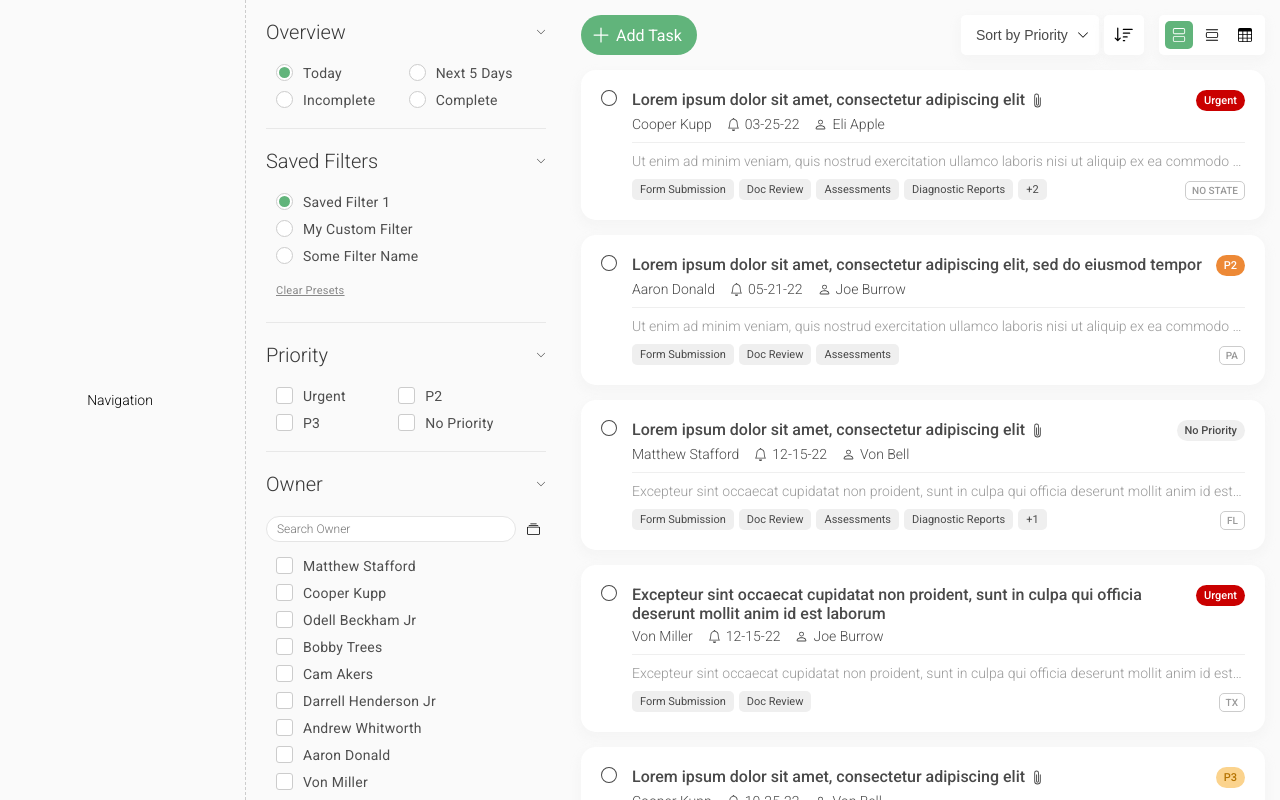
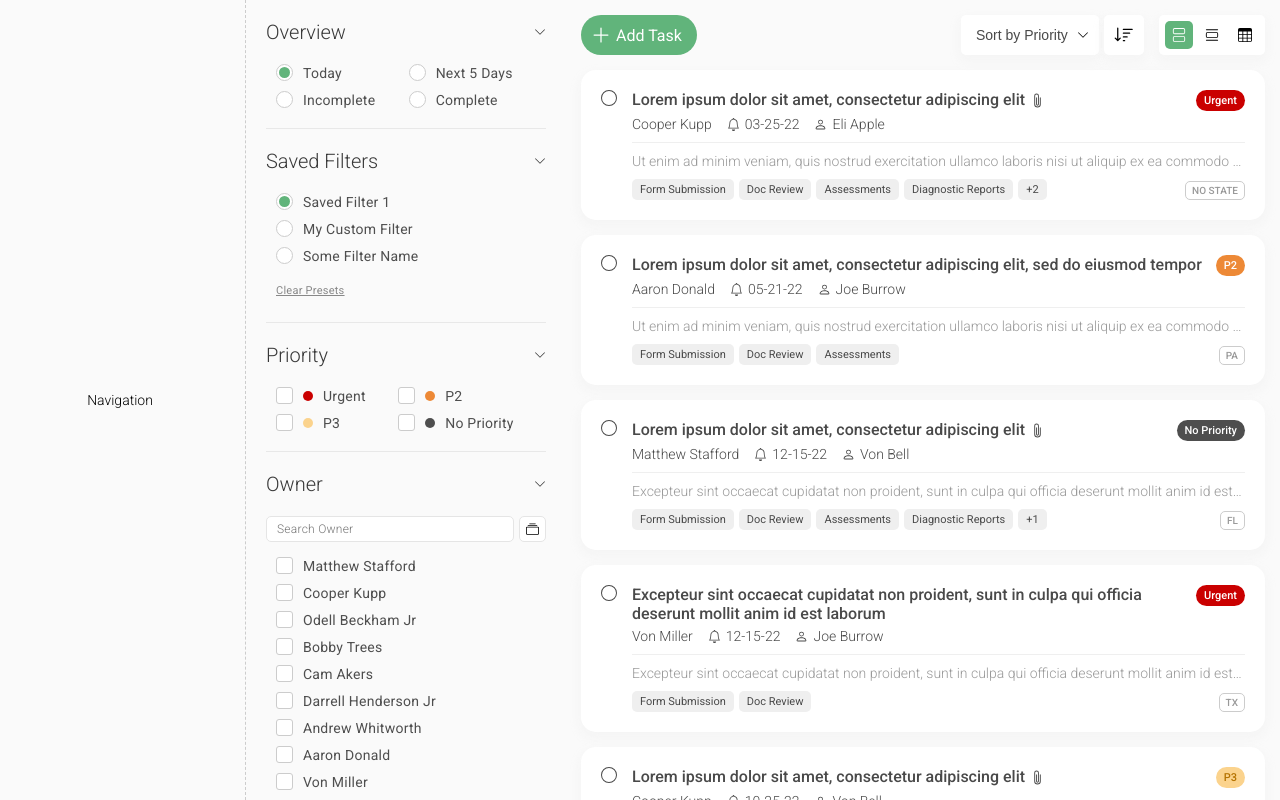
Before and after one commit to dchoi87/akute-health, a React (Create React App) app: page / in a window 1280 px wide. Built offline with nearby package versions, Linux system fonts and the light colour scheme.

Commit message:
Priority Visual

```diff
--- a/src/components/tasks/card/index.module.css
+++ b/src/components/tasks/card/index.module.css
@@ -72,7 +72,8 @@
   padding: 4px 8px;
   border-radius: 15px;
   white-space: nowrap;
-  background: #efefef;
+  background: #4e4e4e;
+  color: #fff;
 }
 .urgent {
   color: #fff;
@@ -168,5 +169,4 @@
   }
 }
 @media screen and (min-width: 960px) {
-
 }
--- a/src/components/tasks/common/button/index.module.css
+++ b/src/components/tasks/common/button/index.module.css
@@ -87,13 +87,15 @@
   pointer-events: none;
 }
 .collection {
-  background: transparent;
+  background: #fff;
+  border: 1px solid #e5e5e5;
   border-radius: 5px;
   margin-left: 5px;
 }
 .collection:hover {
   background-color: #61b47b;
   color: #fff;
+  border-color: #61b47b;
 }
 .collection svg {
   display: block;
--- a/src/components/tasks/common/checkbox/index.js
+++ b/src/components/tasks/common/checkbox/index.js
@@ -1,13 +1,15 @@
 import React from "react";
 import classNames from "classnames";
+import { CircleFill } from "react-bootstrap-icons";
 
 import styles from "./index.module.css";
 
-const Checkbox = ({ label, id }) => {
+const Checkbox = ({ label, id, section }) => {
   const _id = `checkbox-${id.toLowerCase().replace(" ", "-")}`;
   return (
-    <div className={styles.container}>
+    <div className={classNames(styles.container, styles[label.toLowerCase()])}>
       <input type="checkbox" id={_id} />
+      {section === "priority" && <CircleFill />}
       <label htmlFor={_id}>{label}</label>
     </div>
   );
--- a/src/components/tasks/common/checkbox/index.module.css
+++ b/src/components/tasks/common/checkbox/index.module.css
@@ -5,7 +5,7 @@
   text-transform: capitalize;
   color: #4e4e4e;
   font-weight: 400;
-  letter-spacing: .25px;
+  letter-spacing: 0.25px;
 }
 .container input {
   display: grid;
@@ -23,8 +23,8 @@
 }
 .container input::before {
   content: "";
-  width: 0.80em;
-  height: 0.80em;
+  width: 0.8em;
+  height: 0.8em;
   transform: scale(0);
   transition: 120ms transform ease-in-out;
   box-shadow: inset 1em 1em #fff;
@@ -41,3 +41,17 @@
 .container label {
   margin-left: 10px;
 }
+.container svg {
+  width: 10px;
+  height: 10px;
+  margin-left: 10px;
+}
+.urgent svg {
+  color: #ca0000;
+}
+.p2 svg {
+  color: #ed8936;
+}
+.p3 svg {
+  color: #fbd38d;
+}
--- a/src/components/tasks/common/input/index.module.css
+++ b/src/components/tasks/common/input/index.module.css
@@ -13,7 +13,7 @@
 }
 .search {
   border: 1px solid #e5e5e5;
-  border-radius: 15px;
+  border-radius: 5px;
   padding: 5px 10px;
   font-family: "Roboto";
   font-weight: 300;
@@ -21,4 +21,5 @@
   min-width: 200px;
   width: 100%;
   margin-right: 10px;
+  letter-spacing: .25px;
 }
--- a/src/components/tasks/sidebar/index.js
+++ b/src/components/tasks/sidebar/index.js
@@ -84,7 +84,7 @@ const SideBar = ({ isOpen }) => {
       <Section title="Priority" id="priority">
         <div className={styles.priority}>
           {priority.map((item, i) => {
-            return <Checkbox key={i} id={item} label={item} />;
+            return <Checkbox key={i} id={item} label={item} section="priority" />;
           })}
         </div>
       </Section>
--- a/src/components/tasks/sidebar/index.module.css
+++ b/src/components/tasks/sidebar/index.module.css
@@ -92,8 +92,8 @@
 }
 .header svg {
   display: block;
-  width: 10px;
-  height: 10px;
+  width: 12px;
+  height: 12px;
 }
 .toolbar {
   display: flex;
```
